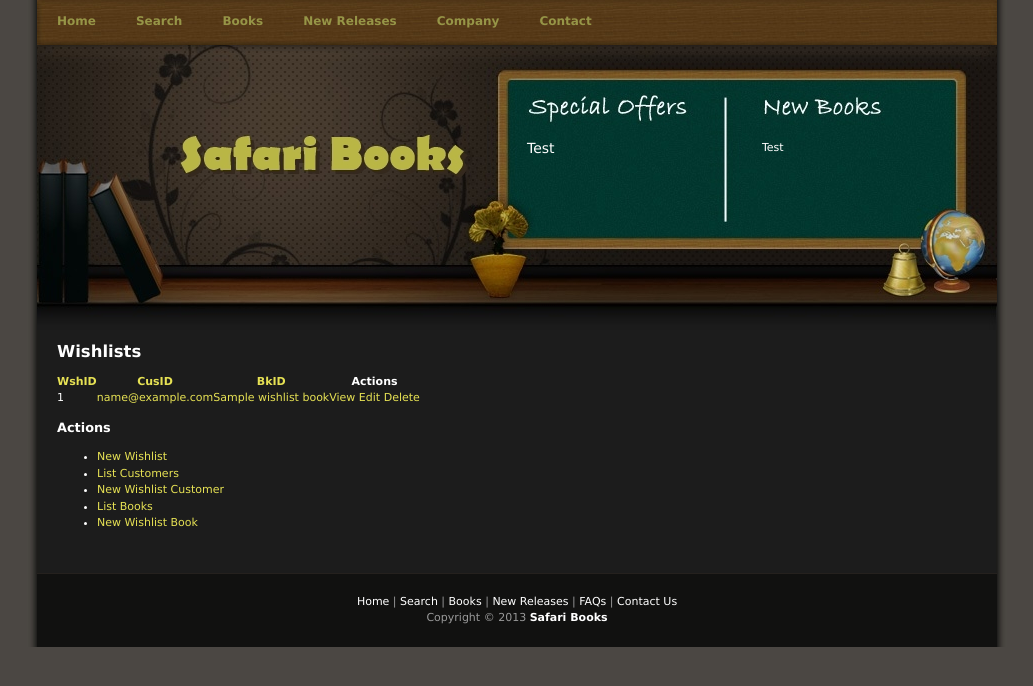
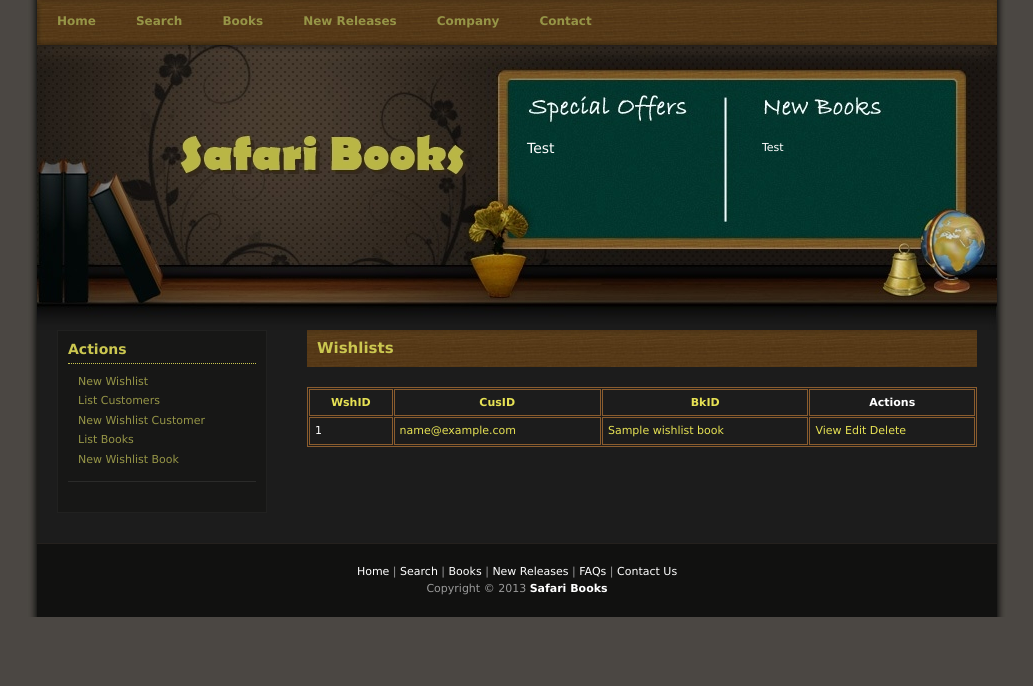
Before and after one commit to breinntaguilar/safaribooks, a CakePHP app: the page made by app/View/Wishlists/index.ctp in a window 1280 px wide. Shown: the top 686 px of the page, without its empty margins (123-1156 px from the left). Run offline with PHP 8.4 and a stand-in for CakePHP, Linux system fonts and the light colour scheme; the template is opened without the code that fills it: most values are stand-ins (such as "Sample title", 1, 10 or a date in 2020); some libraries are stand-ins or nearby versions.

Commit message:
Update index.ctp

```diff
--- a/app/View/Wishlists/index.ctp
+++ b/app/View/Wishlists/index.ctp
@@ -1,6 +1,21 @@
+<div id="templatemo_content_left">
+	<div class="templatemo_content_left_section">
+		<div class="actions">
+			<h1><?php echo __('Actions'); ?></h1>
+			<ul>
+				<li><?php echo $this->Html->link(__('New Wishlist'), array('action' => 'add')); ?></li>
+				<li><?php echo $this->Html->link(__('List Customers'), array('controller' => 'customers', 'action' => 'index')); ?> </li>
+				<li><?php echo $this->Html->link(__('New Wishlist Customer'), array('controller' => 'customers', 'action' => 'add')); ?> </li>
+				<li><?php echo $this->Html->link(__('List Books'), array('controller' => 'books', 'action' => 'index')); ?> </li>
+				<li><?php echo $this->Html->link(__('New Wishlist Book'), array('controller' => 'books', 'action' => 'add')); ?> </li>
+			</ul>
+		</div>
+	</div>
+</div>
+<div id="templatemo_content_right">
 	<div class="wishlists index">
-	<h2><?php echo __('Wishlists'); ?></h2>
-	<table cellpadding="0" cellspacing="0">
+		<h1><?php echo __('Wishlists'); ?></h1>
+		<table class="table table-condensed table-bordered table-hover" cellpadding="1" cellspacing="1">
 		<tr>
 				<th><?php echo $this->Paginator->sort('wshID'); ?></th>
 				<th><?php echo $this->Paginator->sort('cusID'); ?></th>
@@ -38,13 +53,4 @@
 		?>
 		</div>
 	</div>
-<div class="actions">
-	<h3><?php echo __('Actions'); ?></h3>
-	<ul>
-		<li><?php echo $this->Html->link(__('New Wishlist'), array('action' => 'add')); ?></li>
-		<li><?php echo $this->Html->link(__('List Customers'), array('controller' => 'customers', 'action' => 'index')); ?> </li>
-		<li><?php echo $this->Html->link(__('New Wishlist Customer'), array('controller' => 'customers', 'action' => 'add')); ?> </li>
-		<li><?php echo $this->Html->link(__('List Books'), array('controller' => 'books', 'action' => 'index')); ?> </li>
-		<li><?php echo $this->Html->link(__('New Wishlist Book'), array('controller' => 'books', 'action' => 'add')); ?> </li>
-	</ul>
 </div>
```
Lines whose indentation alone changed are shown as unchanged.
